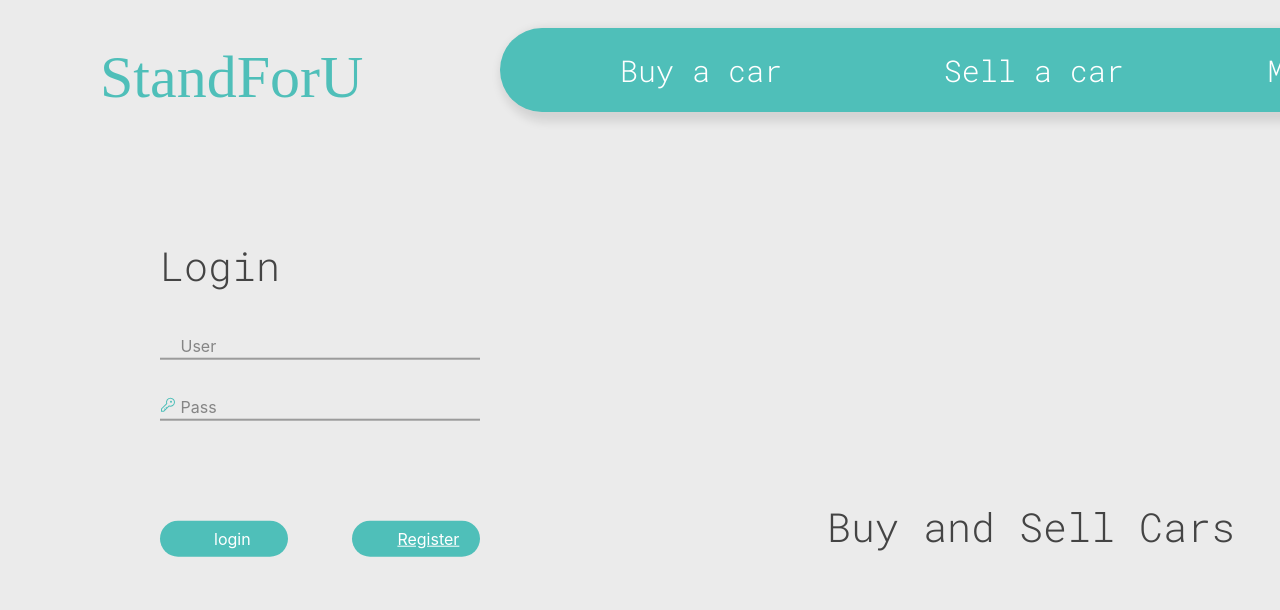
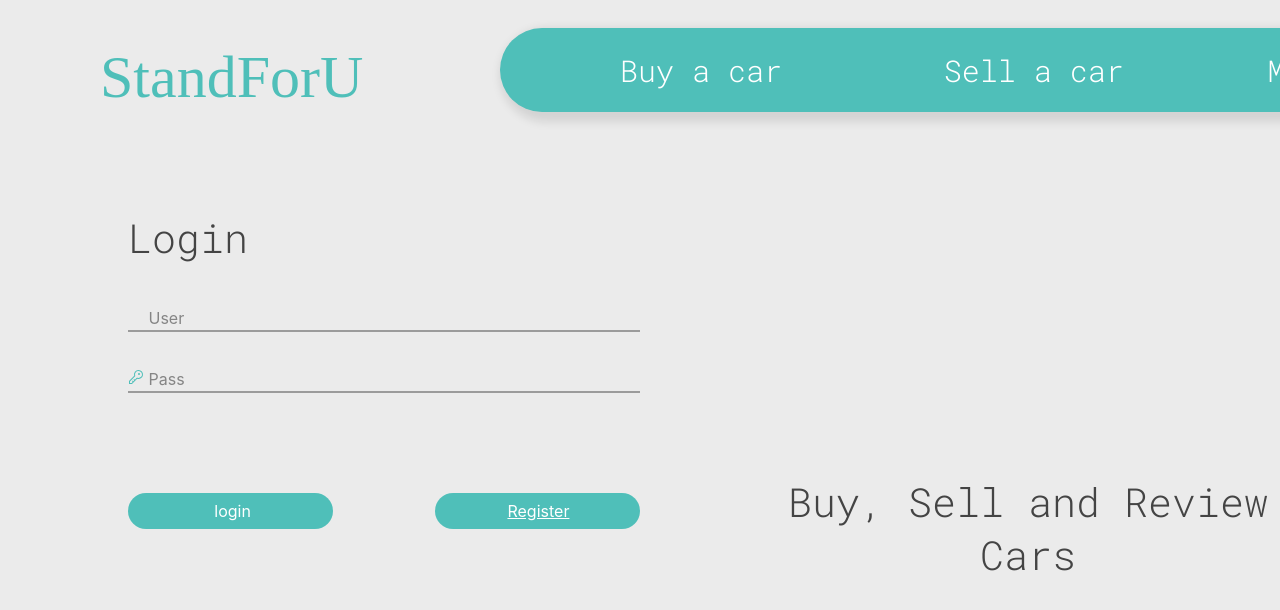
Before and after one commit to JoaoantonioViegas/StandForU, a React (Create React App) app in the folder standforu/: page /login in a window 1280 px wide. Shown: the top 610 px of the page. Built offline with nearby package versions, Linux system fonts and the light colour scheme; some icons are missing; a web font is replaced by a local one.

Commit message:
Bug fixes

```diff
--- a/standforu/src/components/pages/SellCar.js
+++ b/standforu/src/components/pages/SellCar.js
@@ -35,7 +35,7 @@ class SellCar extends Component {
     return (
       <div>
           <Navbar link="sellacar" loggedIn={this.props.loggedIn}/>
-          <body>
+
             <div id="split_left">
                 <div class="left">
                     <h1>Sell a car</h1>
@@ -81,7 +81,6 @@ class SellCar extends Component {
                 </div>
             </div>
 
-        </body>
       </div>
     )
   }
--- a/standforu/src/components/pages/login.css
+++ b/standforu/src/components/pages/login.css
@@ -10,13 +10,19 @@
     left: 35%;
 }
 
-.left{
+.left-login{
     position: absolute;
-    top:30vh;
+    left: 10vw;
 }
-.centered{
+.centered-login{
     position: absolute;
-    top:30vh;
+    text-align: center;
+    align-items: center;
+    justify-content: center;
+    left: 10vh;
+}
+.buysell{
+    margin-left: 10%;
 }
 
 h1{
--- a/standforu/src/components/pages/login.js
+++ b/standforu/src/components/pages/login.js
@@ -29,7 +29,7 @@ function Login ({loggedIn, setLoggedIn}){
         <div className="loginpage">
             <Navbar link="login" loggedIn={loggedIn}/>
             <div id="split_left">
-                <div className="left">
+                <div className="left-login">
                     <h1 className="logintitle">Login</h1>
                     <input type="input" className="form__field1" placeholder="" name="username" id='username' required />
                     <label className="form__label1"><Icon icon="ant-design:user-outlined" color="#4fbfb9" />   User</label>
@@ -44,9 +44,9 @@ function Login ({loggedIn, setLoggedIn}){
             </div>
 
             <div id="split_right">
-                <div className="centered">
-                    <Icon icon="ant-design:car-filled" color="#4fbfb9" width="200" />
-                    <h1 className="buyandcell">Buy and Sell Cars</h1>
+                <div className="centered-login">
+                    <Icon icon="ion:car-sport-outline" color="#4fbfb9" width="260" />
+                    <h1 className="buysell">Buy, Sell and Review Cars</h1>
                 </div>
             </div>
         </div>
```
